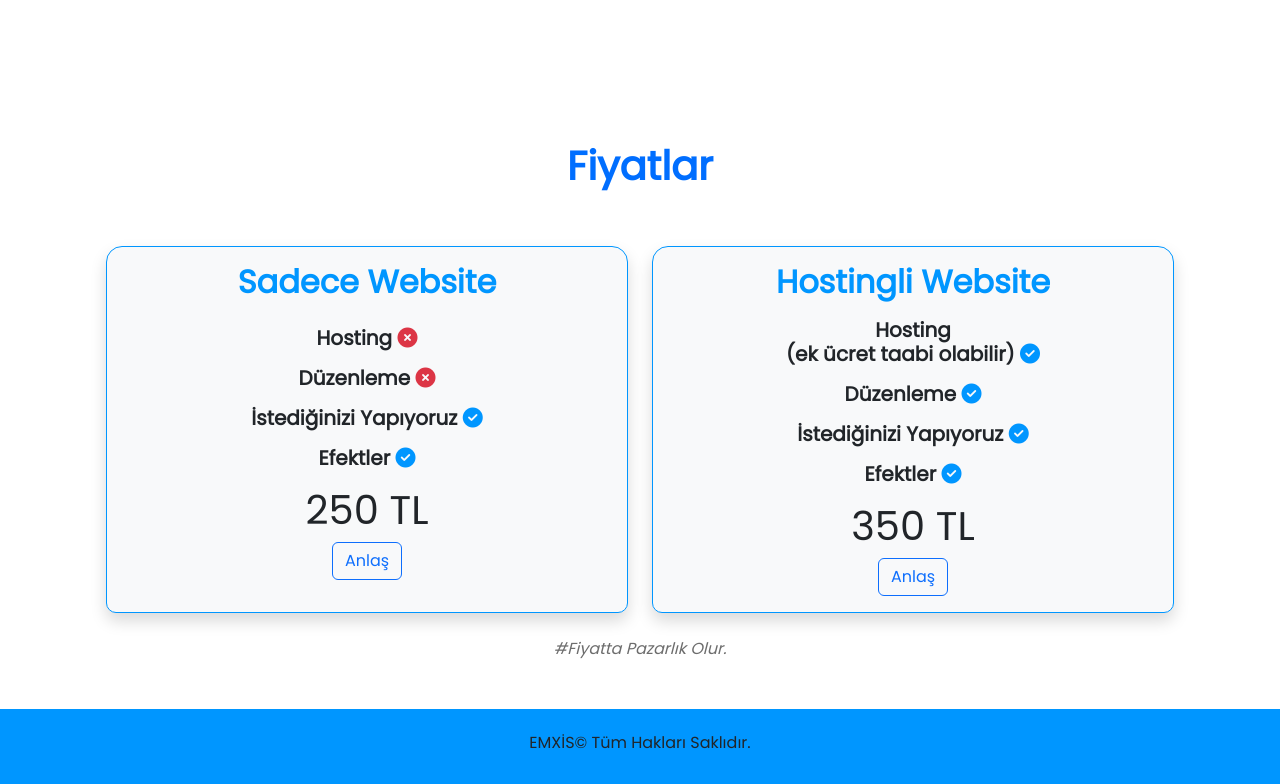
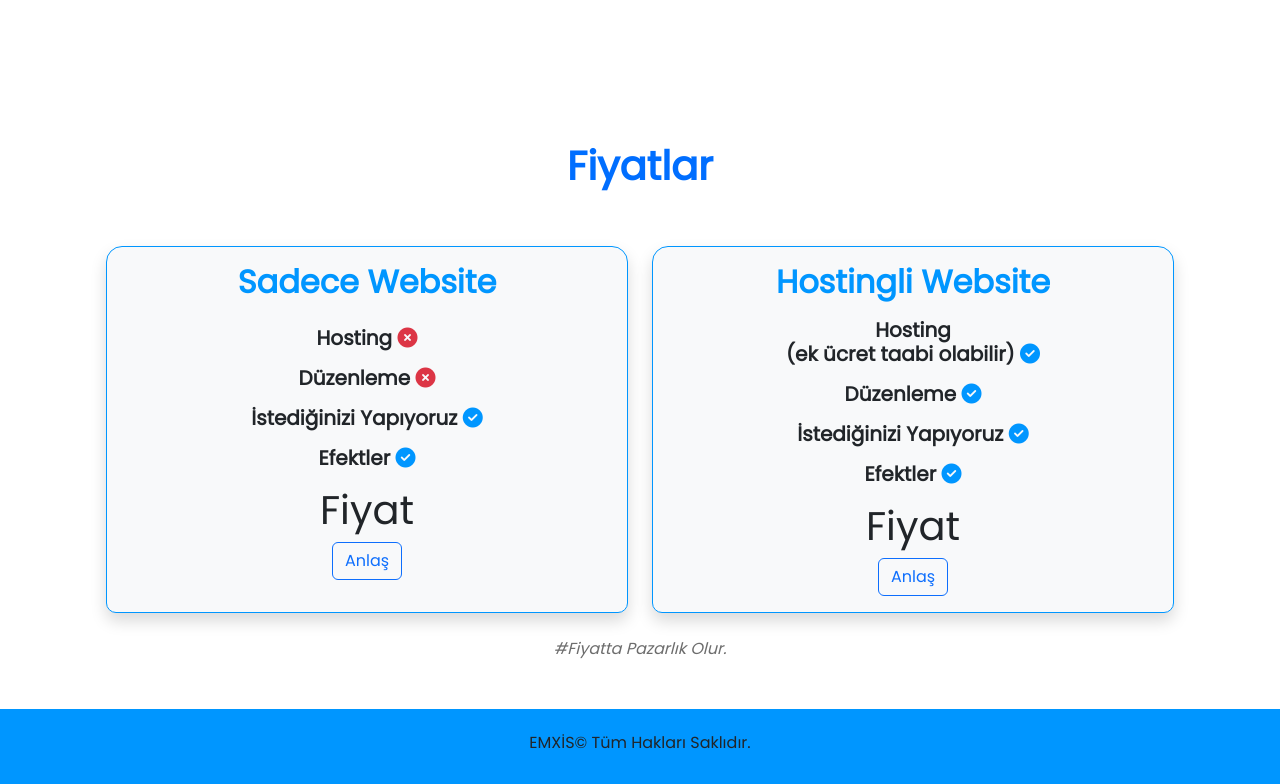
Before and after one commit to emxis/emxis.github.io, a plain HTML site: page index.html in a window 1280 px wide. Shown: the part 1820-2604 px from the top of the page. Drawn offline with nearby package versions, Linux system fonts and the light colour scheme.

Commit message:
Update index.html

```diff
--- a/index.html
+++ b/index.html
@@ -156,7 +156,7 @@
                   Efektler <i class="fa-solid preferencesColor fa-circle-check"></i>
                 </div>
                 <div class="h1 mt-3">
-                  250 TL
+                  Fiyat
                 </div>
                 <button class="btn btn-outline-primary hovera"><a href="#" target="_blank" style="text-decoration: none;">Anlaş</a></button>
                 <div class="p-2"></div>
@@ -180,7 +180,7 @@
                   Efektler <i class="fa-solid preferencesColor fa-circle-check"></i>
                 </div>
                 <div class="h1 mt-3">
-                  350 TL
+                  Fiyat
                 </div>
                 <button class="btn btn-outline-primary hovera"><a href="#" target="_blank" style="text-decoration: none;">Anlaş</a></button>
               </div>
```
